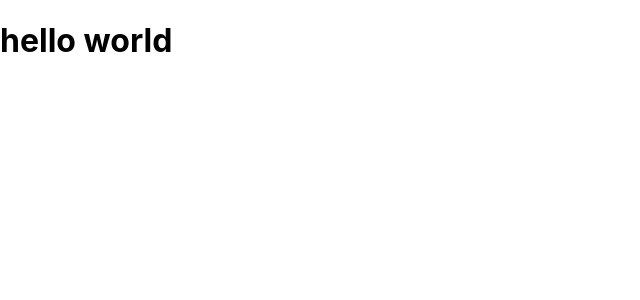
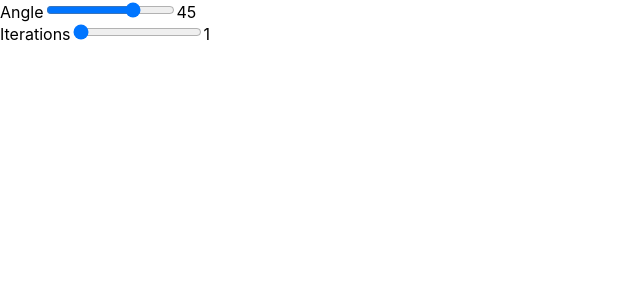
Before and after one commit to ahuth/l-systems, a React (Create React App) app: page / in a window 1280 px wide. Shown: the top 300 px of the page, without its empty margins (0-640 px from the left). Built offline with nearby package versions, Linux system fonts and the light colour scheme.

Commit message:
Display some sliders and a canvas

```diff
--- a/src/components/App.tsx
+++ b/src/components/App.tsx
@@ -1,3 +1,34 @@
+import { useRef, useState } from 'react';
+
 export default function App() {
-  return <h1>hello world</h1>;
+  const [angle, setAngle] = useState(45);
+  const [iterations, setIterations] = useState(1);
+  const canvasRef = useRef<HTMLCanvasElement>(null);
+
+  return (
+    <>
+      <header>
+        <div>
+          <label htmlFor="angle">Angle</label>
+          <input id="angle" type="range" min="10" max="60" value={angle} onChange={(event) => setAngle(Number(event.target.value))} />
+          <span>{angle}</span>
+        </div>
+        <div>
+          <label htmlFor="iterations">Iterations</label>
+          <input id="iterations" type="range" min="1" max="20" value={iterations} onChange={(event) => setIterations(Number(event.target.value))} />
+          <span>{iterations}</span>
+        </div>
+      </header>
+      <main>
+        <canvas ref={canvasRef} style={styles.canvas} />
+      </main>
+    </>
+  );
 }
+
+const styles = {
+  canvas: {
+    height: 600,
+    width: 600,
+  },
+}
```
